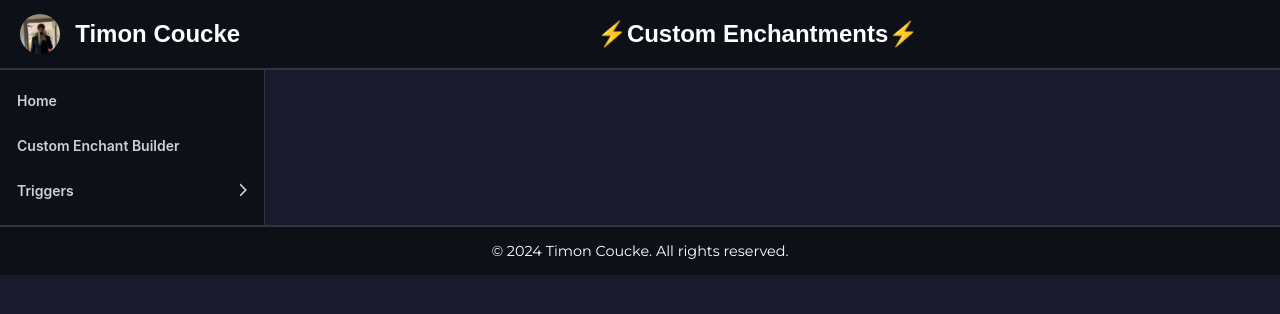
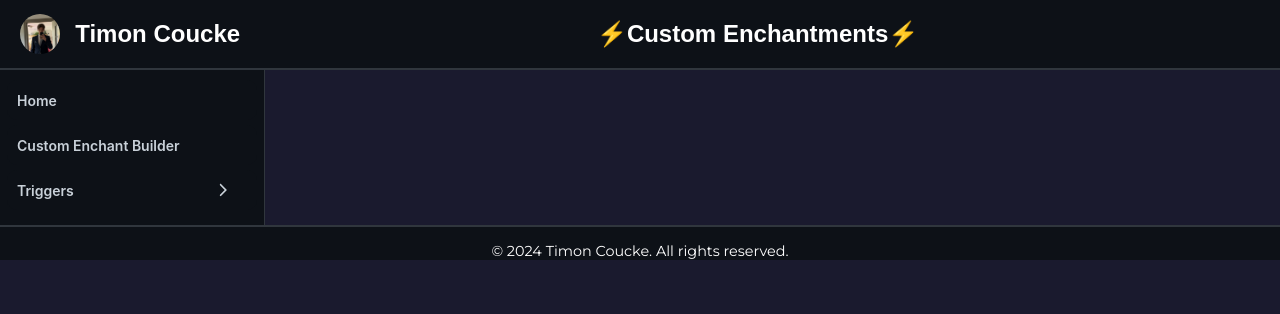
Before and after one commit to LGDTimtou/EchteDreries-Webiste, a React (Create React App) app in the folder frontend/: page /custom_enchants in a window 1280 px wide. Shown: the top 314 px of the page. Built offline with nearby package versions, Linux system fonts and the light colour scheme; the HTML template or start-up script is replaced by a standard one.

Commit message:
styling changes

```diff
--- a/frontend/src/pages/CustomEnchants.js
+++ b/frontend/src/pages/CustomEnchants.js
@@ -75,20 +75,25 @@ const CustomEnchants = () => {
     <div className="app-container">
       <Header />
       <div className="custom-enchants-container">
-        <Sidebar
-          sections={sections}
-          activePage={activePage}
-          setActivePage={handlePageChange}
-        />
+        <div className="sidebar-container">
+          <Sidebar
+            sections={sections}
+            activePage={activePage}
+            setActivePage={handlePageChange}
+          />
+        </div>
         <div className="content-container">
           <div className="content-page">
             <Routes>
               {renderRoutes(sections)}
             </Routes>
           </div>
+          <div className="empty-div"/>
+
+          <Footer bgColor="#0d1117" accentColor="#30363d" />
         </div>
       </div>
-      <Footer bgColor="#0d1117" accentColor="#30363d" />
+
     </div>
   );
 };
--- a/frontend/src/styles/custom_enchants/SideBar.css
+++ b/frontend/src/styles/custom_enchants/SideBar.css
@@ -54,3 +54,7 @@
     margin-left: 30px;
     cursor: pointer;
 }
+
+.toggle-icon {
+    padding-right: 20px;
+}
--- a/frontend/src/styles/custom_enchants/containers.css
+++ b/frontend/src/styles/custom_enchants/containers.css
@@ -1,20 +1,85 @@
 /* General Content Container */
+/* Ensure the entire app takes up the full viewport height */
+.app-container {
+  height: 100vh;
+  display: flex;
+  flex-direction: column;
+}
+
+/* Main layout container without scroll */
+.custom-enchants-container {
+  display: flex;
+  flex: 1;
+  overflow: hidden; /* Prevent scrolling on the main container */
+}
+
+/* Sidebar with independent scrolling */
+.sidebar-container {
+  width: 250px;
+  height: calc(100vh - var(--header-height) - var(--footer-height));
+  background-color: #161b22;
+  overflow-y: scroll; /* Ensure vertical scrolling */
+  overflow-x: hidden; /* Prevent horizontal scrolling */
+  border-right: 1px solid var(--border-color);
+  box-shadow: 2px 0 8px rgba(0, 0, 0, 0.1);
+  -webkit-overflow-scrolling: touch; /* Smooth scrolling for mobile */
+  background-color: #0d1117;
+}
+
+.sidebar-container::-webkit-scrollbar {
+  width: 0; /* Hides the scrollbar */
+  height: 0;
+}
+
+.sidebar-container {
+  scrollbar-width: none; /* Firefox: hide scrollbar */
+}
+
+/* Content area with independent scrolling */
 .content-container {
+  flex: 1;
   display: flex;
-    flex-direction: column; /* Allows children to stack vertically */
-    align-items: center;
-    justify-content: flex-start; /* Align content to the top */
-    flex: 1;
+  flex-direction: column;
+  height: calc(100vh - var(--header-height) - var(--footer-height)); /* Full height minus header/footer */
+  overflow-y: auto;
+  padding: 20px;
   background-color: #0d1117;
   box-shadow: -2px 0 8px rgba(0, 0, 0, 0.2);
-    padding: 20px;
-    width: 100%; /* Ensures it takes up the full width of the container */
-    max-width: 100%;
-    min-height: 100vh; /* Ensures it takes full viewport height */
+  -webkit-overflow-scrolling: touch; /* Smooth scrolling for mobile */
 }
 
-  /* General Content Page Container */
+.content-container::-webkit-scrollbar {
+  width: 10px;
+}
+
+.content-container::-webkit-scrollbar-thumb {
+  background-color: #30363d; /* Dark gray for the scrollbar thumb */
+  border-radius: 8px;
+  border: 2px solid #0d1117; /* Border matches background for a clean look */
+}
+
+.content-container::-webkit-scrollbar-thumb:hover {
+  background-color: #484f58; /* Lighter gray on hover */
+}
+
+.content-container::-webkit-scrollbar-track {
+  background-color: #161b22; /* Slightly darker background for the track */
+  border-radius: 8px;
+}
+
+/* For Firefox */
+.content-container {
+  scrollbar-width: thin;
+  scrollbar-color: #30363d #161b22;
+}
+
+.empty-div {
+  flex: 1;
+}
+
+/* Content page styling */
 .content-page {
+  flex: 1;
   background-color: var(--bg-secondary);
   border-radius: 12px;
   box-shadow: 0 8px 16px rgba(0, 0, 0, 0.15);
@@ -23,12 +88,6 @@
   width: 100%;
   margin: 20px auto;
   animation: fadeIn 0.3s ease-in-out;
-  }
-
-.custom-enchants-container {
-    flex: 1;
-    display: flex;
-    flex-direction: row;
 }
 
   .field-container {
--- a/frontend/src/styles/home/Footer.css
+++ b/frontend/src/styles/home/Footer.css
@@ -1,10 +1,11 @@
 .footer {
     background-color: var(--bg-color);
     color: #fff;
-    padding: 15px 0;
+    padding-top: 15px;
     text-align: center;
     font-size: 0.9rem;
     border-top: 2px solid var(--accent-color);
+    flex-shrink: 0;
 }
 
 .footer p {
```
Lines whose indentation alone changed are shown as unchanged.
